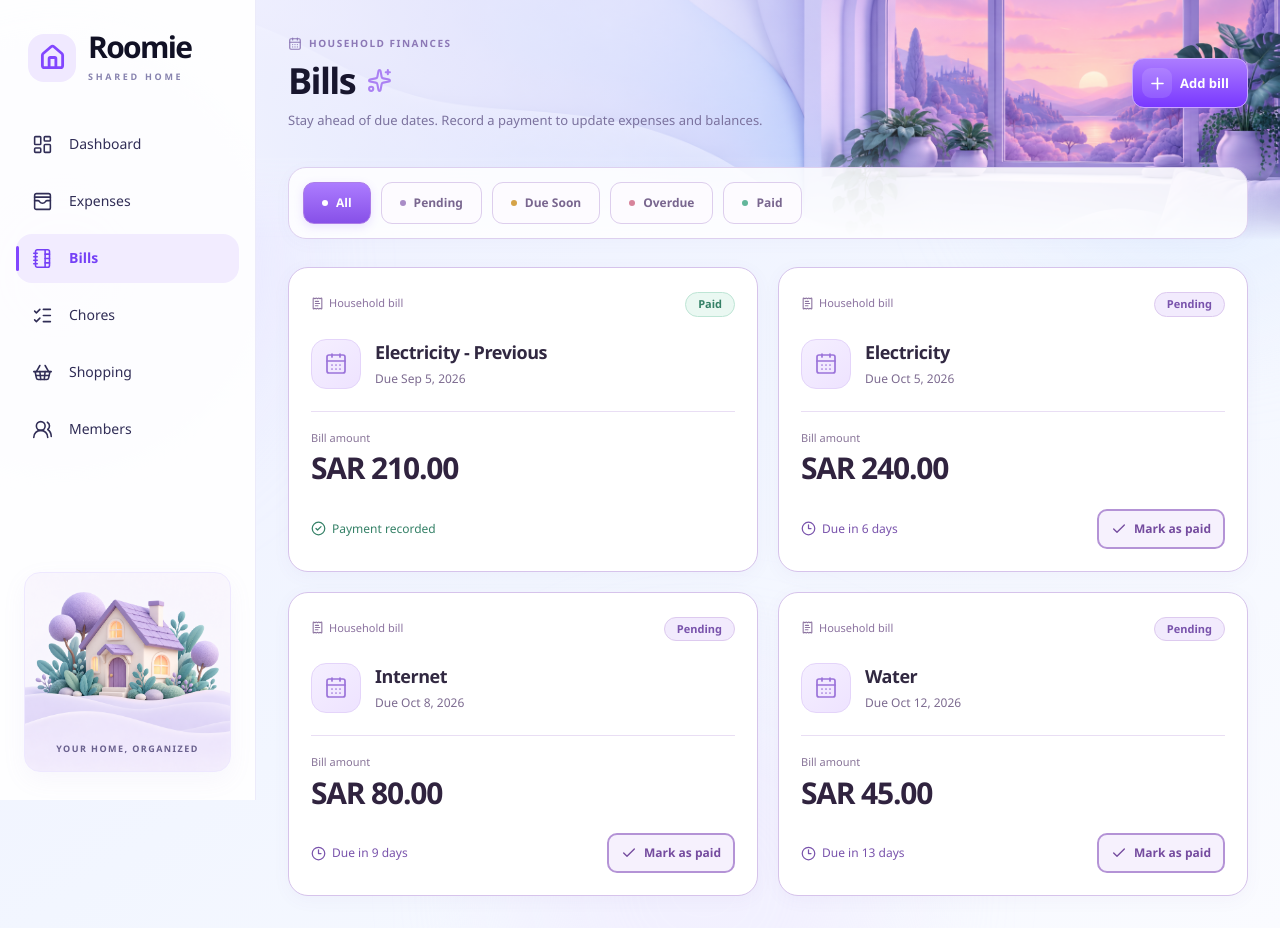
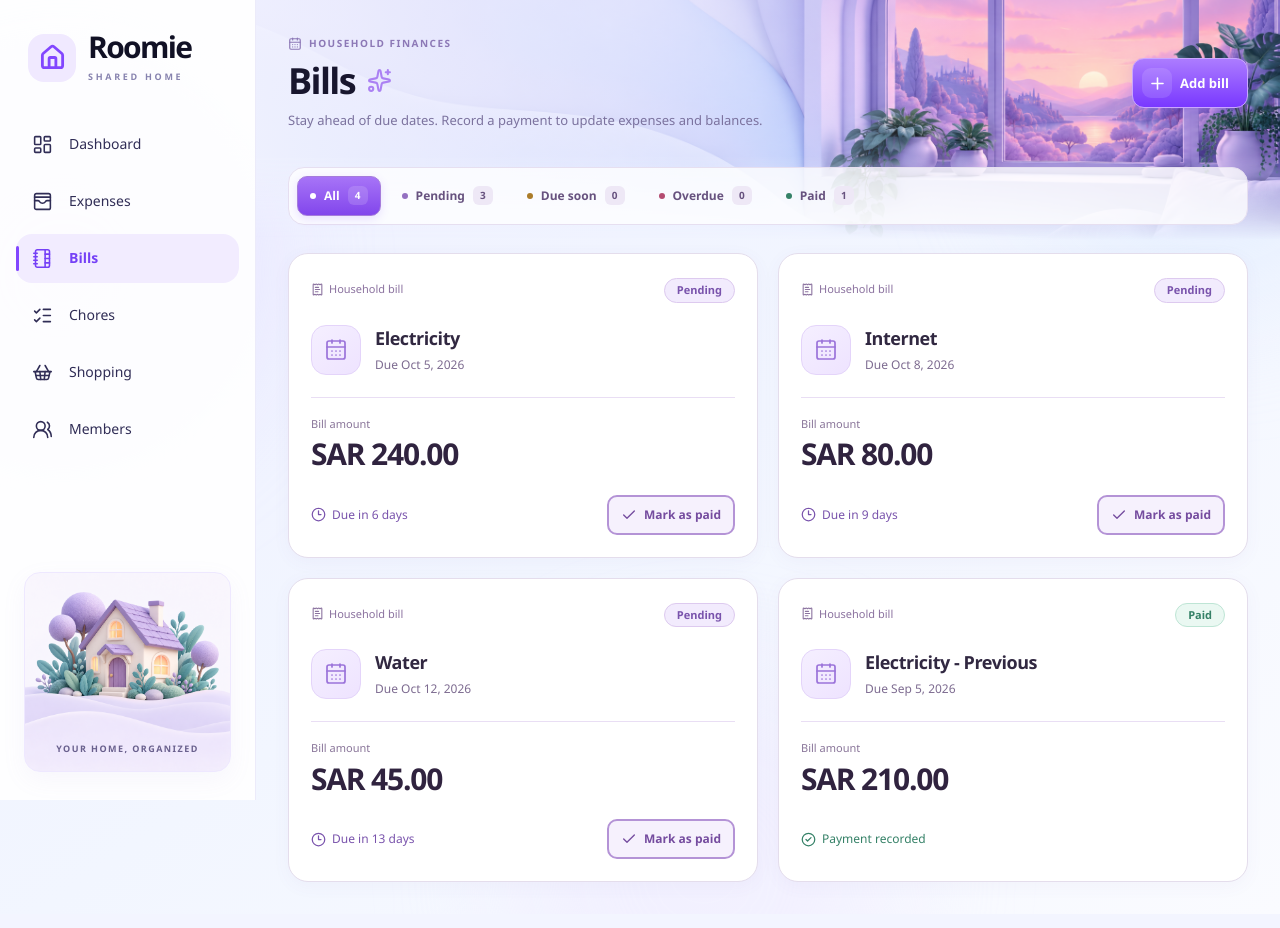
Before and after one commit to noorkamleh/roomie, a React (Vite) app: page /bills in a window 1280 px wide. Built offline with nearby package versions, Linux system fonts and the light colour scheme.

Commit message:
Prioritize unpaid bills and add counted status filters

```diff
--- a/src/features/bills/components/BillFilters.tsx
+++ b/src/features/bills/components/BillFilters.tsx
@@ -1,28 +1,29 @@
 import type { BillFilter } from "../hooks/useBillList";
-
-const filters: BillFilter[] = ["all", "pending", "due-soon", "overdue", "paid"];
-
-interface BillFiltersProps {
+import StatusFilters from "../../../shared/components/StatusFilters";
+const options = [
+  { value: "all", label: "All", tone: "purple" },
+  { value: "pending", label: "Pending", tone: "purple" },
+  { value: "due-soon", label: "Due soon", tone: "amber" },
+  { value: "overdue", label: "Overdue", tone: "rose" },
+  { value: "paid", label: "Paid", tone: "mint" },
+] as const;
+function BillFilters({
+  filter,
+  counts,
+  onChange,
+}: {
   filter: BillFilter;
+  counts: Record<BillFilter, number>;
   onChange: (filter: BillFilter) => void;
-}
-
-function BillFilters({ filter, onChange }: BillFiltersProps) {
+}) {
   return (
-    <div className="bill-filters" role="group" aria-label="Filter bills">
-      {filters.map((status) => (
-        <button
-          key={status}
-          type="button"
-          className={`bill-filter bill-filter--${status} ${filter === status ? "is-active" : ""}`}
-          aria-pressed={filter === status}
-          onClick={() => onChange(status)}
-        >
-          <span className="bill-filter-dot" aria-hidden="true" />
-          {status.replaceAll("-", " ")}
-        </button>
-      ))}
-    </div>
+    <StatusFilters
+      label="Filter bills"
+      options={options}
+      value={filter}
+      counts={counts}
+      onChange={onChange}
+    />
   );
 }
 export default BillFilters;
--- a/src/features/bills/hooks/useBillList.ts
+++ b/src/features/bills/hooks/useBillList.ts
@@ -3,7 +3,11 @@
 import { useAddDialog } from "../../../shared/hooks/useAddDialog";
 import { useToday } from "../../../shared/hooks/useToday";
 import { useHousehold } from "../../household/hooks/HouseholdContext";
-import { billStatus } from "../utils/status";
+import {
+  billStatus,
+  prioritizeBills,
+  countBillStatuses,
+} from "../utils/status";
 import type { BillStatus } from "../utils/status";
 
 export type BillFilter = "all" | BillStatus;
@@ -14,11 +18,12 @@
   const { isOpen: adding, open: openAdd, close: closeAdd } = useAddDialog();
   const [paying, setPaying] = useState<Bill | null>(null);
   const [filter, setFilter] = useState<BillFilter>("all");
-  const entries = [...state.bills]
-    .sort((a, b) => a.dueDate.localeCompare(b.dueDate))
-    .filter((bill) => filter === "all" || billStatus(bill, today) === filter);
+  const entries = prioritizeBills(state.bills, today).filter(
+    (bill) => filter === "all" || billStatus(bill, today) === filter,
+  );
 
   return {
+    counts: countBillStatuses(state.bills, today),
     entries,
     today,
     filter,
--- a/src/features/bills/pages/Bills.tsx
+++ b/src/features/bills/pages/Bills.tsx
@@ -11,6 +11,7 @@
 function Bills() {
   const {
     entries,
+    counts,
     today,
     filter,
     setFilter,
@@ -24,7 +25,7 @@
   return (
     <div className="bills-page">
       <BillsHeader onAdd={openAdd} />
-      <BillFilters filter={filter} onChange={setFilter} />
+      <BillFilters filter={filter} counts={counts} onChange={setFilter} />
       <div className="bill-card-grid">
         {entries.map((bill) => (
           <BillCard
--- a/src/features/bills/styles/bills.css
+++ b/src/features/bills/styles/bills.css
@@ -58,65 +58,6 @@
   background: #ffffff20;
 }
 
-.bill-filters {
-  display: flex;
-  flex-wrap: wrap;
-  gap: 10px;
-  padding: 14px;
-  border: 1px solid #ddd0ef;
-  border-radius: 18px;
-  background: #ffffffd9;
-  box-shadow: 0 4px 18px #6d5bb408;
-}
-.bill-filter {
-  display: inline-flex;
-  align-items: center;
-  justify-content: center;
-  gap: 8px;
-  min-height: 42px;
-  padding: 10px 18px;
-  border: 1px solid #ddceed;
-  border-radius: 11px;
-  background: #fdfbff;
-  color: #79668f;
-  font-size: 12px;
-  font-weight: 600;
-  text-transform: capitalize;
-  transition:
-    background 180ms,
-    border-color 180ms,
-    color 180ms;
-}
-.bill-filter-dot {
-  width: 6px;
-  height: 6px;
-  flex-shrink: 0;
-  border-radius: 50%;
-  background: #a98cc7;
-}
-.bill-filter--due-soon .bill-filter-dot {
-  background: #d5a348;
-}
-.bill-filter--overdue .bill-filter-dot {
-  background: #d7839b;
-}
-.bill-filter--paid .bill-filter-dot {
-  background: #62b69b;
-}
-.bill-filter:hover {
-  border-color: #b493d6;
-  background: #f4ecff;
-}
-.bill-filter.is-active {
-  border-color: #ac7de8;
-  background: linear-gradient(180deg, #ac7cff, #8750e8);
-  color: #ffffff;
-  box-shadow: 0 3px 10px #8246ff26;
-}
-.bill-filter.is-active .bill-filter-dot {
-  background: #ffffff;
-}
-
 .bill-card-grid {
   display: grid;
   grid-template-columns: repeat(auto-fit, minmax(min(100%, 360px), 1fr));
@@ -130,7 +71,7 @@
   flex-direction: column;
   min-width: 0;
   padding: 22px;
-  border: 1px solid #d6c3eb;
+  border: 1px solid #e4ddec;
   border-radius: 20px;
   background: #ffffff;
   box-shadow: 0 4px 18px #6d5bb40c;
@@ -139,7 +80,7 @@
     box-shadow 180ms;
 }
 .bill-card:hover {
-  border-color: #b998de;
+  border-color: #cbb8e3;
   box-shadow: 0 10px 32px #6d5bb412;
 }
 .bill-card--due-soon {
@@ -286,7 +227,7 @@
   align-items: center;
   gap: 12px;
   padding: 16px;
-  border: 1px solid #d6c3eb;
+  border: 1px solid #e4ddec;
   border-radius: 16px;
   background: linear-gradient(120deg, #faf7ff, #f1e8ff);
 }
@@ -341,14 +282,6 @@
   .bills-page-description {
     font-size: 12px;
   }
-  .bill-filters {
-    gap: 8px;
-    padding: 12px;
-  }
-  .bill-filter {
-    flex: 1 1 auto;
-    padding: 9px 12px;
-  }
   .bill-card {
     padding: 18px;
   }
--- a/src/features/bills/utils/status.ts
+++ b/src/features/bills/utils/status.ts
@@ -7,3 +7,32 @@
   const days = daysUntil(bill.dueDate, today);
   return days < 0 ? "overdue" : days <= 3 ? "due-soon" : "pending";
 }
+
+const priority: Record<BillStatus, number> = {
+  overdue: 0,
+  "due-soon": 1,
+  pending: 2,
+  paid: 3,
+};
+
+export function prioritizeBills(bills: Bill[], today: string) {
+  return [...bills].sort(
+    (a, b) =>
+      priority[billStatus(a, today)] - priority[billStatus(b, today)] ||
+      (a.status === "paid"
+        ? b.dueDate.localeCompare(a.dueDate)
+        : a.dueDate.localeCompare(b.dueDate)),
+  );
+}
+
+export function countBillStatuses(bills: Bill[], today: string) {
+  const counts = {
+    all: bills.length,
+    pending: 0,
+    "due-soon": 0,
+    overdue: 0,
+    paid: 0,
+  };
+  bills.forEach((bill) => counts[billStatus(bill, today)]++);
+  return counts;
+}
--- a/src/features/dashboard/components/UpcomingBills.tsx
+++ b/src/features/dashboard/components/UpcomingBills.tsx
@@ -2,7 +2,7 @@
 import { useHousehold } from "../../household/hooks/HouseholdContext";
 import { useToday } from "../../../shared/hooks/useToday";
 import { dueLabel } from "../../../shared/utils/dates";
-import { billStatus } from "../../bills/utils/status";
+import { billStatus, prioritizeBills } from "../../bills/utils/status";
 import StatusBadge from "../../../shared/components/StatusBadge";
 import { Link } from "react-router-dom";
 import { formatCurrency } from "../../../shared/utils/formatCurrency";
@@ -34,8 +34,7 @@
         {!bills.some((bill) => bill.status === "pending") && (
           <p className="text-sm text-[#8A809E]">All bills are paid.</p>
         )}
-        {[...bills]
-          .sort((a, b) => a.dueDate.localeCompare(b.dueDate))
+        {prioritizeBills(bills, today)
           .filter((bill) => bill.status === "pending")
           .slice(0, 3)
           .map((bill) => (
--- /dev/null
+++ b/src/shared/components/StatusFilters.tsx
@@ -0,0 +1,38 @@
+interface StatusOption<T extends string> {
+  value: T;
+  label: string;
+  tone: "purple" | "blue" | "amber" | "rose" | "mint";
+}
+
+function StatusFilters<T extends string>({
+  label,
+  options,
+  value,
+  counts,
+  onChange,
+}: {
+  label: string;
+  options: readonly StatusOption<T>[];
+  value: T;
+  counts: Record<T, number>;
+  onChange: (value: T) => void;
+}) {
+  return (
+    <div className="status-filters" role="group" aria-label={label}>
+      {options.map((option) => (
+        <button
+          key={option.value}
+          type="button"
+          className={`status-filter status-filter--${option.tone} ${value === option.value ? "is-active" : ""}`}
+          aria-pressed={value === option.value}
+          onClick={() => onChange(option.value)}
+        >
+          <span className="status-filter-dot" aria-hidden="true" />
+          {option.label}
+          <span className="status-filter-count">{counts[option.value]}</span>
+        </button>
+      ))}
+    </div>
+  );
+}
+export default StatusFilters;
--- a/src/shared/styles/components.css
+++ b/src/shared/styles/components.css
@@ -165,3 +165,83 @@
   background: #2b20454d;
   backdrop-filter: blur(5px);
 }
+
+.status-filters {
+  display: flex;
+  flex-wrap: wrap;
+  gap: 8px;
+  padding: 8px;
+  border: 1px solid #e6dff0;
+  border-radius: 16px;
+  background: #ffffffc9;
+}
+.status-filter {
+  --filter-dot: #9470c1;
+  display: inline-flex;
+  align-items: center;
+  justify-content: center;
+  gap: 8px;
+  min-height: 40px;
+  padding: 8px 12px;
+  border: 1px solid transparent;
+  border-radius: 10px;
+  color: #67527f;
+  font-size: 12px;
+  font-weight: 600;
+  transition:
+    background 180ms,
+    border-color 180ms;
+}
+.status-filter--blue {
+  --filter-dot: #527ab5;
+}
+.status-filter--amber {
+  --filter-dot: #ab7c2a;
+}
+.status-filter--rose {
+  --filter-dot: #b44c71;
+}
+.status-filter--mint {
+  --filter-dot: #358167;
+}
+.status-filter-dot {
+  width: 6px;
+  height: 6px;
+  flex-shrink: 0;
+  border-radius: 50%;
+  background: var(--filter-dot);
+}
+.status-filter-count {
+  min-width: 20px;
+  padding: 2px 5px;
+  border-radius: 6px;
+  background: #eee8f6;
+  color: #67527f;
+  font-size: 10px;
+  font-variant-numeric: tabular-nums;
+}
+.status-filter:hover {
+  background: #f3edfb;
+}
+.status-filter.is-active {
+  border-color: #a57cdb;
+  background: linear-gradient(180deg, #a774f7, #8246ec);
+  color: white;
+  box-shadow: 0 3px 10px #8246ff26;
+}
+.status-filter.is-active .status-filter-dot {
+  background: white;
+}
+.status-filter.is-active .status-filter-count {
+  background: #ffffff26;
+  color: white;
+}
+.status-filter:focus-visible {
+  outline: 2px solid #8246ff;
+  outline-offset: 2px;
+}
+@media (max-width: 600px) {
+  .status-filter {
+    flex: 1 1 auto;
+  }
+}
```
Also changed, not shown: 2 other files (tests, documents, lock files or other folders).
